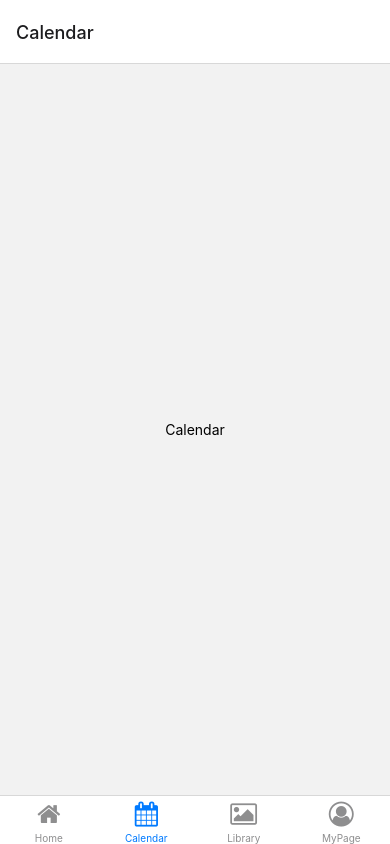
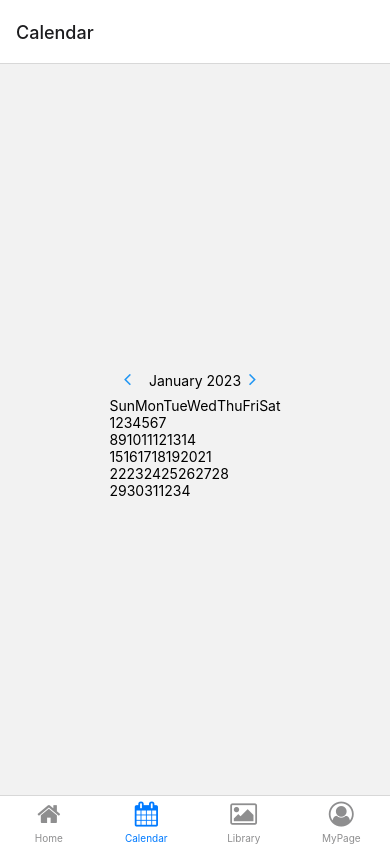
Before and after one commit to minnienam0726/calendar, a React Native app: screen /Calendar in a window 390 px wide. Built offline with nearby package versions, Linux system fonts and the light colour scheme.

Commit message:
feat: 캘린더 매트릭스 구현

```diff
--- a/src/screens/Calendar.jsx
+++ b/src/screens/Calendar.jsx
@@ -1,10 +1,62 @@
 import React from "react";
 import { View, Text, StyleSheet } from "react-native";
+import Icon from "react-native-vector-icons/FontAwesome";
 
 function Calendar() {
+  const date = new Date();
+  const dayWeek = ["Sun", "Mon", "Tue", "Wed", "Thu", "Fri", "Sat"];
+  const todayYear = date.getFullYear();
+  const todayMonth = date.getMonth();
+  const month = [
+    "January",
+    "February",
+    "March",
+    "April",
+    "May",
+    "Jun",
+    "July",
+    "August",
+    "September",
+    "October",
+    "November",
+    "December",
+  ];
+  const todayMonthString = month[todayMonth];
+  const firstWeekIndex = new Date(todayYear, todayMonth, 1).getDay();
+  let dateCount = 0 - firstWeekIndex;
+
+  const dayilyMatrix = Array.from(Array(5)).map(() => {
+    return Array.from(Array(7)).map(() => {
+      dateCount++;
+      return new Date(todayYear, todayMonth, dateCount).getDate();
+    });
+  });
+
   return (
     <View style={styles.container}>
-      <Text>Calendar</Text>
+      <Text>
+        <Icon.Button
+          name="angle-left"
+          color="#2196F3"
+          backgroundColor="#00000000"
+        />
+        {todayMonthString} {todayYear}
+        <Icon.Button
+          name="angle-right"
+          color="#2196F3"
+          backgroundColor="#00000000"
+        />
+      </Text>
+      <View>
+        <View>
+          <Text>{dayWeek}</Text>
+        </View>
+        {dayilyMatrix.map((week, weekIndex) => (
+          <View key={weekIndex}>
+            <Text>{week}</Text>
+          </View>
+        ))}
+      </View>
     </View>
   );
 }
```
